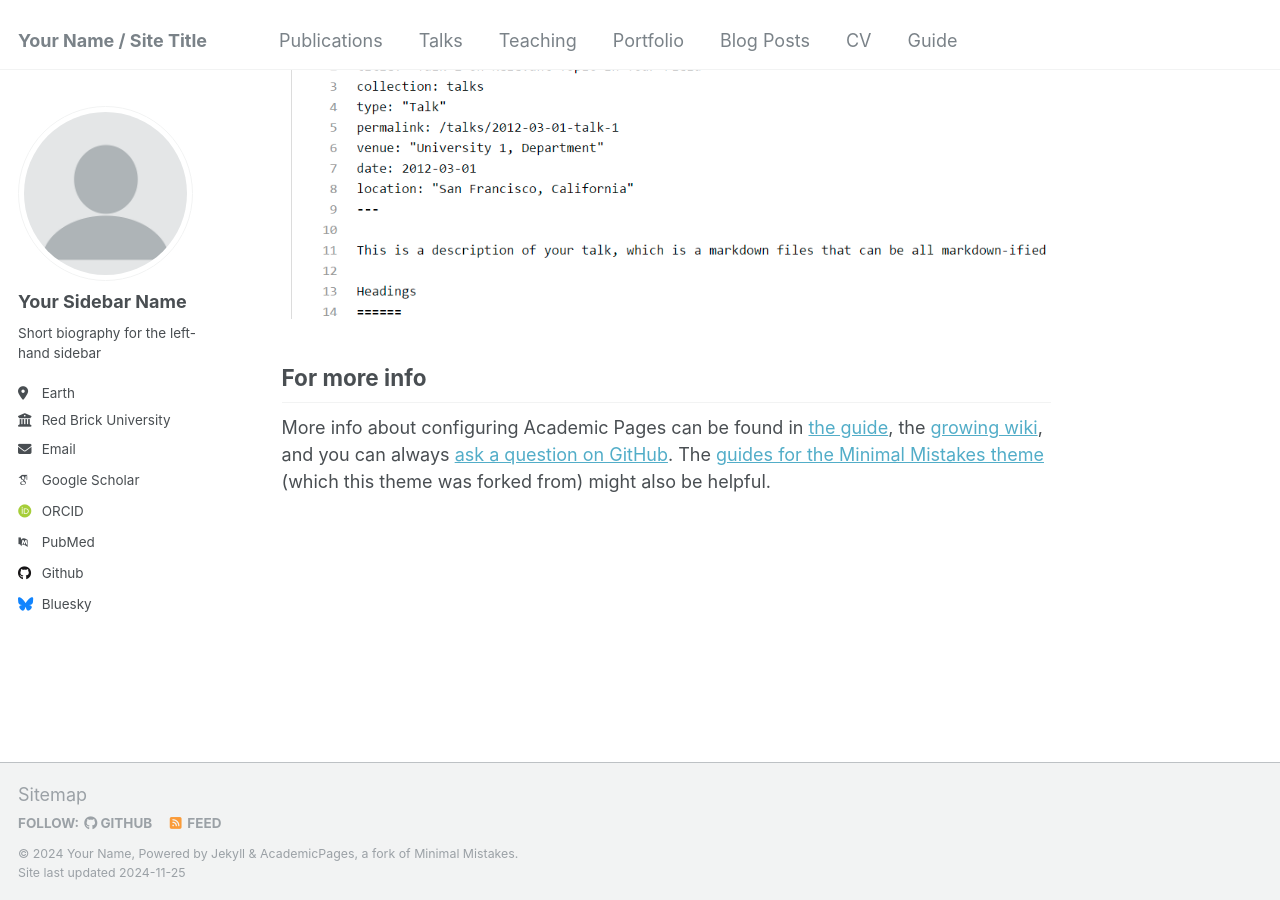
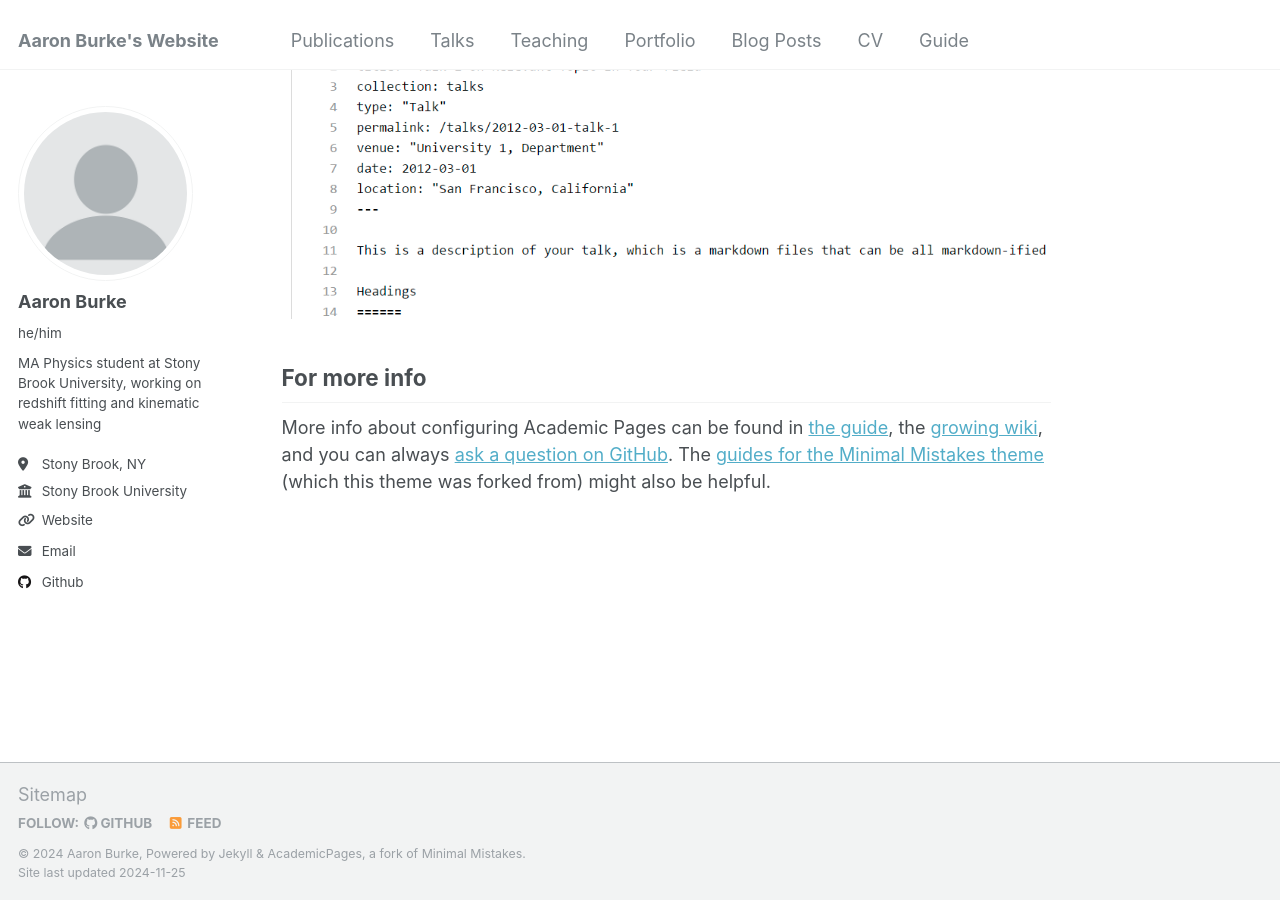
Before and after one commit to astroburke/astroburke.github.io, a Jekyll site: the page built from _pages/about.md, in a window 1280 px wide and 900 px high, scrolled down 2643 px. Built offline with Jekyll 4.4.1, drawn with Linux system fonts in a browser that asks for light colours; some web fonts are replaced.

Commit message:
Update _config.yml

```diff
--- a/_config.yml
+++ b/_config.yml
@@ -8,13 +8,13 @@
 
 # Basic Site Settings
 locale                   : "en-US"
-title                    : "Your Name / Site Title"
+title                    : "Aaron Burke's Website"
 title_separator          : "-"
-name                     : &name "Your Name"
-description              : &description "personal description"
-url                      : https://academicpages.github.io # the base hostname & protocol for your site e.g. "https://[your GitHub username].github.io"
+name                     : &name "Aaron Burke"
+description              : &description "MA Physics student at Stony Brook University"
+url                      : https://astroburke.github.io # the base hostname & protocol for your site e.g. "https://[your GitHub username].github.io"
 baseurl                  : "" # the subpath of your site, e.g. "/blog"
-repository               : "academicpages/academicpages.github.io"
+repository               : "astroburke.github.io"
 
 # Site Author - The following control what appear as part of the author content on the side bar.
 #               If a field is blank the icon and link will not appear, otherwise it will be shown.
@@ -22,21 +22,21 @@ repository               : "academicpages/academicpages.github.io"
 author:
   # Biographic information
   avatar           : "profile.png"
-  name             : "Your Sidebar Name"
-  pronouns         : # example: "she/her"
-  bio              : "Short biography for the left-hand sidebar"
-  location         : "Earth"
-  employer         : "Red Brick University"
-  uri              : # URL
-  email            : "none@example.org"
+  name             : "Aaron Burke"
+  pronouns         : "he/him"
+  bio              : "MA Physics student at Stony Brook University, working on redshift fitting and kinematic weak lensing"
+  location         : "Stony Brook, NY"
+  employer         : "Stony Brook University"
+  uri              : "astroburke.github.io"
+  email            : "aaron.j.burke@stonybrook.edu"
 
   # Academic websites
   arxiv            : # URL - Update with the correct link to your profile
-  googlescholar    : "https://scholar.google.com/citations?user=PS_CX0AAAAAJ"
+  googlescholar    : # "https://scholar.google.com/citations?user=PS_CX0AAAAAJ"
   impactstory      : # URL
-  orcid            : "http://orcid.org/yourorcidurl"
+  orcid            : # "http://orcid.org/yourorcidurl"
   semantic         : # URL
-  pubmed           : "https://www.ncbi.nlm.nih.gov/pubmed/?term=john+snow"
+  pubmed           : # "https://www.ncbi.nlm.nih.gov/pubmed/?term=john+snow"
   researchgate     : # URL
   scopus           : # URL
 
@@ -44,12 +44,12 @@ author:
   bitbucket        : # Username - Update with your username on the site
   codepen          : # Username
   dribbble         : # Username
-  github           : "academicpages"
+  github           : "astroburke"
   kaggle           : # Username
   stackoverflow    : # User number or user number and name (i.e., use "1" or "1/jeff-atwood")
 
   # Social media
-  bluesky          : "bsky.app" # Replace this with you Bluesky username
+  bluesky          : # "bsky.app" # Replace this with you Bluesky username
   facebook         : # Username
   flickr           : # Username
   foursquare       : # Username
```
